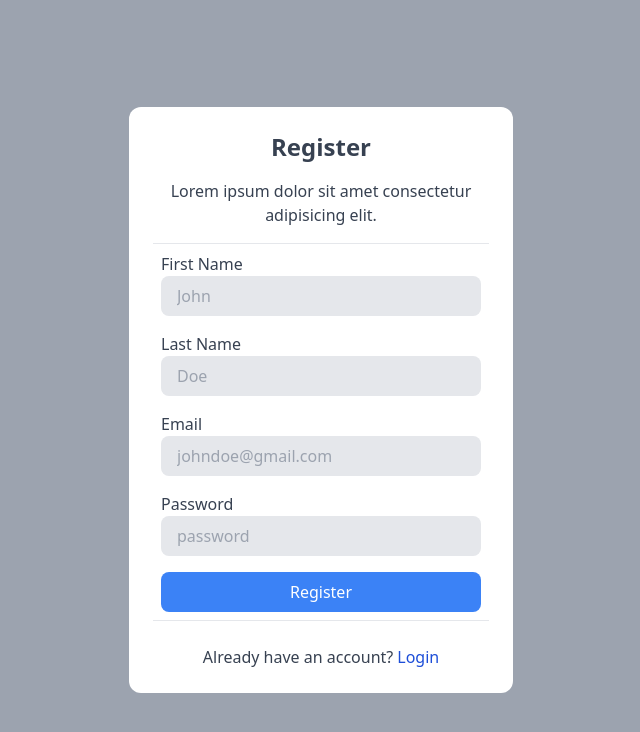
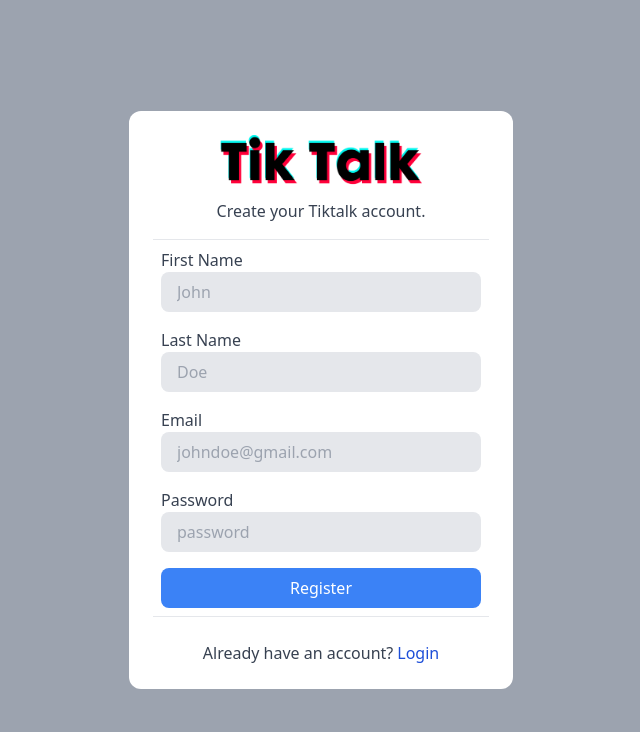
Before and after one commit to MarkDennis1/tiktalk, a React (Vite) app in the folder client/: page /register in a window 1280 px wide. Shown: the top 732 px of the page, without its empty margins (319-959 px from the left). Built offline with nearby package versions, Linux system fonts and the light colour scheme; no server answers.

Commit message:
update ui

```diff
--- a/client/src/App.tsx
+++ b/client/src/App.tsx
@@ -31,19 +31,20 @@ function App() {
   return (
     <>
       <div>
-        <nav className="fixed top-0 left-0 w-full flex justify-between items-center px-6 py-3 bg-white border border-b-gray-400 shadow-md">
+        <nav className="fixed top-0 left-0 w-full bg-white border border-b-gray-400 shadow-md">
+          <div className="md:w-[42rem] mx-auto flex justify-between items-center px-6 py-3">
             <a href="/" className="text-xl truncate">
               {user?.name}
             </a>
             <ul className="flex items-center gap-2">
               <li className="relative">
-              <button onClick={() => setShowNotif((prev) => !prev)}>
+                <button className="hover:bg-gray-200 rounded-full p-2" onClick={() => setShowNotif((prev) => !prev)}>
                   <NotificationIcon numberOfNotif={notifications.length} />
                 </button>
                 {showNotif && (
                   <div className="absolute flex flex-col top-14 -right-1/2 bg-white rounded-lg border border-gray-500 max-h-[calc(100vh-100px)] overflow-y-scroll">
-                  {notifications.length > 0
-                    ? notifications.map((notif, index) => {
+                    {notifications.length > 0 ? (
+                      notifications.map((notif, index) => {
                         return (
                           <button
                             onClick={() => handleNotifClick(notif)}
@@ -64,8 +65,10 @@ function App() {
                           </button>
                         );
                       })
-                    : (
-                      <div className="w-52 p-4 text-center">No notifications</div>
+                    ) : (
+                      <div className="w-52 p-4 text-center">
+                        No notifications
+                      </div>
                     )}
                   </div>
                 )}
@@ -74,6 +77,7 @@ function App() {
                 <DefaultButton click={handleLogout}>Logout</DefaultButton>
               </li>
             </ul>
+          </div>
         </nav>
         <ChatApp />
       </div>
--- a/client/src/pages/chat/ChatApp.tsx
+++ b/client/src/pages/chat/ChatApp.tsx
@@ -62,7 +62,7 @@ const ChatApp = () => {
   };
 
   return (
-    <div className="mt-16 h-[calc(100vh-158px)]">
+    <div className="mt-16 max-w-2xl mx-auto h-[calc(100vh-158px)]">
       <UserList>
         {users.length &&
           users.map(({ avatar, name, _id }) => (
--- a/client/src/pages/chat/ChatBody.tsx
+++ b/client/src/pages/chat/ChatBody.tsx
@@ -1,7 +1,7 @@
 import { ReactNode } from "react";
 
 const ChatBody = ({ children }: { children: ReactNode | any }) => {
-  return <div className="h-[calc(100vh-124px)] flex flex-col gap-1 px-4 pt-4 overflow-y-scroll">{children}</div>;
+  return <div className="h-[calc(100vh-124px)] flex flex-col gap-1 px-4 pt-4 overflow-y-auto">{children}</div>;
 };
 
 export default ChatBody;
--- a/client/src/pages/chat/ChatHeader.tsx
+++ b/client/src/pages/chat/ChatHeader.tsx
@@ -7,7 +7,7 @@ const ChatHeader = ({ email, name }: { email: string | undefined; name: string |
     navigate(-1);
   };
   return (
-    <div className="p-4 border border-b-gray-400">
+    <div className="p-4 border-b">
       <div className="flex gap-2 items-center">
         <button
           onClick={handleBackClick}
--- a/client/src/pages/chat/ChatLayout.tsx
+++ b/client/src/pages/chat/ChatLayout.tsx
@@ -102,7 +102,7 @@ const ChatLayout = () => {
   }, [socket]);
 
   return (
-    <div>
+    <div className="md:max-w-2xl mx-auto">
       <ChatHeader email={selectedUser?.email} name={selectedUser?.name} />
       <ChatBody>
         {!!messages &&
--- a/client/src/pages/chat/UserList.tsx
+++ b/client/src/pages/chat/UserList.tsx
@@ -2,7 +2,7 @@ import { ReactNode } from "react";
 
 const UserList = ({ children }: { children: ReactNode | any }) => {
   return (
-    <div className="overflow-x-scroll border border-b-gray-400">
+    <div className="overflow-x-auto border-b">
       <div className="flex">{children}</div>
     </div>
   );
--- a/client/src/pages/login/Login.tsx
+++ b/client/src/pages/login/Login.tsx
@@ -2,6 +2,7 @@ import { useState, useEffect, FormEvent } from "react";
 import { Link, useNavigate } from "react-router-dom";
 import { useLogin } from "../../hooks/useLogin";
 import { useAuthContext } from "../../hooks/useAuthContext";
+import logo from "../../assets/logo.png";
 
 const Login = () => {
   const [email, setEmail] = useState("");
@@ -23,7 +24,9 @@ const Login = () => {
   return (
     <div className="h-screen w-screen grid place-items-center bg-gray-400 text-gray-700">
       <div className="h-screen md:h-auto md:w-96 bg-white p-6 rounded-xl">
-        <h2 className="text-2xl text-center mb-4 font-bold">TIKTALK</h2>
+        <div className="flex justify-center">
+          <img className="h-16" src={logo} alt="tiktalk_logo" />
+        </div>
         <p className="text-center mb-4">
           Experience the power of conversations that bring people closer.
         </p>
--- a/client/src/pages/register/Register.tsx
+++ b/client/src/pages/register/Register.tsx
@@ -2,6 +2,7 @@ import { useState, useEffect, FormEvent } from "react";
 import { Link, useNavigate } from "react-router-dom";
 import { useAuthContext } from "../../hooks/useAuthContext";
 import { useRegister } from "../../hooks/useRegister";
+import logo from "../../assets/logo.png";
 
 const Register = () => {
   const [fname, setFname] = useState("");
@@ -30,10 +31,10 @@ const Register = () => {
   return (
     <div className="h-screen w-screen grid place-items-center bg-gray-400 text-gray-700">
       <div className="h-screen md:h-auto md:w-96 bg-white p-6 rounded-xl">
-        <h2 className="text-2xl text-center mb-4 font-bold">Register</h2>
-        <p className="text-center mb-4">
-          Lorem ipsum dolor sit amet consectetur adipisicing elit.
-        </p>
+        <div className="flex justify-center">
+          <img className="h-16" src={logo} alt="tiktalk_logo" />
+        </div>
+        <p className="text-center mb-4">Create your Tiktalk account.</p>
         <hr />
         <form
           onSubmit={handleRegister}
```
Also changed, not shown: client/src/assets/logo.png (added). Lines whose indentation alone changed are shown as unchanged.
